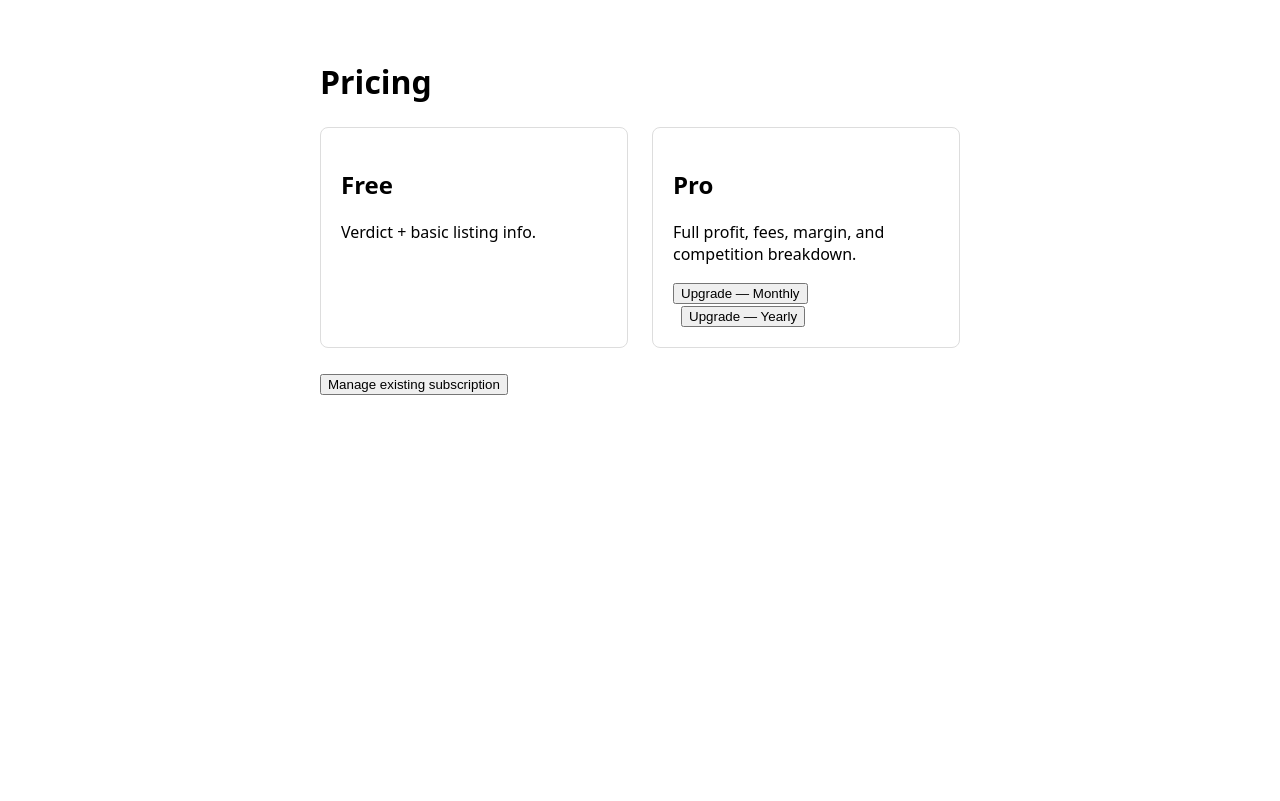
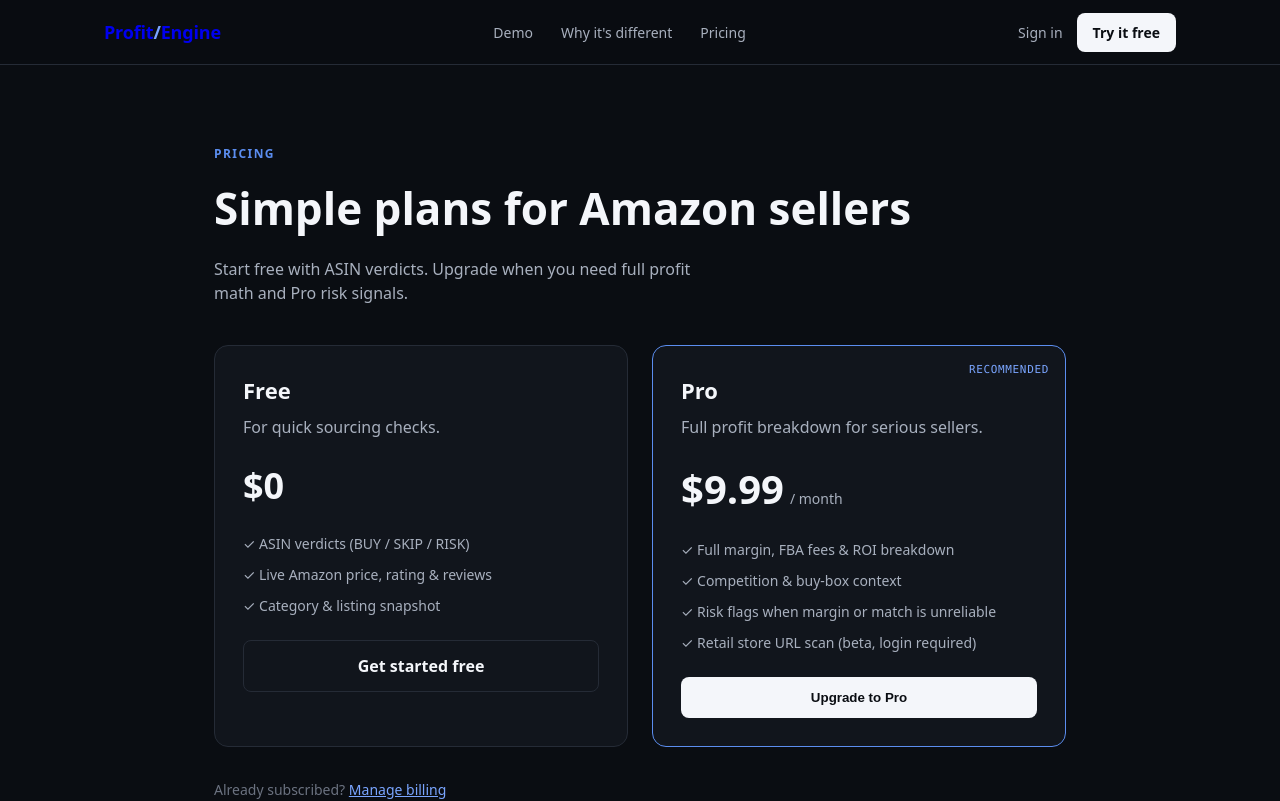
Before and after one commit to assetlabdigital-max/profit-decision-engine, a Next.js app: page /pricing in a window 1280 px wide. Shown: the top 801 px of the page. Built offline with nearby package versions, Linux system fonts and the light colour scheme.

Commit message:
Align soft-launch marketing with .99 Pro pricing and full landing page.

```diff
--- /dev/null
+++ b/src/app/globals.css
@@ -0,0 +1,73 @@
+:root {
+  --ink: #0a0d12;
+  --ink-1: #11151c;
+  --ink-2: #161b24;
+  --ink-line: #252b36;
+  --paper: #f4f6fa;
+  --paper-dim: #a8b0be;
+  --paper-faint: #6b7280;
+  --accent: #5b8def;
+  --accent-bright: #7aa5ff;
+  --buy: #34d399;
+  --risk: #f87171;
+  --radius-sm: 8px;
+  --radius-md: 14px;
+}
+
+* {
+  box-sizing: border-box;
+}
+
+html {
+  scroll-behavior: smooth;
+}
+
+body {
+  margin: 0;
+  background: var(--ink);
+  color: var(--paper);
+  font-family: system-ui, -apple-system, Segoe UI, Roboto, sans-serif;
+  line-height: 1.5;
+}
+
+.wrap {
+  max-width: 1120px;
+  margin: 0 auto;
+  padding: 0 24px;
+}
+
+.font-display {
+  font-family: system-ui, -apple-system, Segoe UI, sans-serif;
+}
+
+.font-mono {
+  font-family: ui-monospace, SFMono-Regular, Menlo, Consolas, monospace;
+}
+
+.verdict {
+  display: inline-block;
+  padding: 4px 10px;
+  border-radius: 999px;
+  font-size: 12px;
+  font-weight: 700;
+  letter-spacing: 0.04em;
+  text-transform: uppercase;
+}
+
+.verdict--buy {
+  background: rgba(52, 211, 153, 0.15);
+  color: var(--buy);
+}
+
+@media (max-width: 900px) {
+  .hero-grid,
+  .pricing-grid,
+  .trust-row,
+  .trust-stats {
+    grid-template-columns: 1fr !important;
+  }
+
+  .nav-links {
+    display: none !important;
+  }
+}
--- a/src/app/layout.tsx
+++ b/src/app/layout.tsx
@@ -1,14 +1,22 @@
 import type { Metadata } from "next";
+import "./globals.css";
 
 export const metadata: Metadata = {
-  title: "Profit Decision Engine",
-  description: "Amazon product BUY / SKIP / RISK decision engine.",
+  title: "Profit Decision Engine — BUY / SKIP / RISK for Amazon Sellers",
+  description:
+    "Paste an ASIN and get a clear Amazon sourcing verdict in seconds — margin, fees, competition, and risk flags. Free to start. Pro from $9.99/month.",
+  openGraph: {
+    title: "Profit Decision Engine",
+    description: "One verdict. Not forty tabs of spreadsheet math.",
+    url: "https://www.profit-decision-engine.com",
+    siteName: "Profit Decision Engine",
+  },
 };
 
 export default function RootLayout({ children }: { children: React.ReactNode }) {
   return (
     <html lang="en">
-      <body style={{ fontFamily: "system-ui, sans-serif", margin: 0 }}>{children}</body>
+      <body>{children}</body>
     </html>
   );
 }
--- a/src/app/pricing/page.tsx
+++ b/src/app/pricing/page.tsx
@@ -1,7 +1,24 @@
 "use client";
 
+import Link from "next/link";
 import { useState } from "react";
 import { useSearchParams } from "next/navigation";
+import Nav from "@/app/components/nav";
+import { Eyebrow } from "@/app/components/ui";
+import { Footer } from "@/app/components/cta-footer";
+
+const FREE_FEATURES = [
+  "ASIN verdicts (BUY / SKIP / RISK)",
+  "Live Amazon price, rating & reviews",
+  "Category & listing snapshot",
+];
+
+const PRO_FEATURES = [
+  "Full margin, FBA fees & ROI breakdown",
+  "Competition & buy-box context",
+  "Risk flags when margin or match is unreliable",
+  "Retail store URL scan (beta, login required)",
+];
 
 export default function PricingPage() {
   const [loading, setLoading] = useState<"checkout" | "portal" | null>(null);
@@ -9,18 +26,18 @@ export default function PricingPage() {
   const params = useSearchParams();
   const cancelled = params.get("checkout") === "cancelled";
 
-  async function upgrade(plan: "monthly" | "yearly") {
+  async function upgrade() {
     setLoading("checkout");
     setError(null);
     try {
       const res = await fetch("/api/stripe/checkout", {
         method: "POST",
         headers: { "Content-Type": "application/json" },
-        body: JSON.stringify({ plan }),
+        body: JSON.stringify({ plan: "monthly" }),
       });
       const json = await res.json();
       if (res.status === 401) {
-        window.location.href = "/login";
+        window.location.href = "/login?next=/pricing";
         return;
       }
       if (!res.ok) {
@@ -38,6 +55,10 @@ export default function PricingPage() {
     try {
       const res = await fetch("/api/stripe/portal", { method: "POST" });
       const json = await res.json();
+      if (res.status === 401) {
+        window.location.href = "/login?next=/pricing";
+        return;
+      }
       if (json?.data?.url) window.location.href = json.data.url;
     } finally {
       setLoading(null);
@@ -45,43 +66,173 @@ export default function PricingPage() {
   }
 
   return (
-    <main style={{ maxWidth: 640, margin: "60px auto", padding: "0 24px" }}>
-      <h1>Pricing</h1>
+    <>
+      <Nav />
+      <main style={{ padding: "80px 0 100px" }}>
+        <div className="wrap" style={{ maxWidth: 900 }}>
+          <Eyebrow>Pricing</Eyebrow>
+          <h1
+            className="font-display"
+            style={{ fontSize: "clamp(32px, 4vw, 44px)", fontWeight: 700, margin: "12px 0 14px" }}
+          >
+            Simple plans for Amazon sellers
+          </h1>
+          <p style={{ color: "var(--paper-dim)", maxWidth: 520, marginBottom: 40 }}>
+            Start free with ASIN verdicts. Upgrade when you need full profit math and Pro risk signals.
+          </p>
 
           {cancelled && (
-        <p style={{ color: "#92400e", background: "#fffbeb", padding: 12, borderRadius: 8 }}>
+            <p
+              style={{
+                color: "#fbbf24",
+                background: "rgba(251,191,36,0.1)",
+                padding: 14,
+                borderRadius: "var(--radius-sm)",
+                marginBottom: 24,
+              }}
+            >
               Checkout was cancelled — no charge was made.
             </p>
           )}
 
           {error && (
-        <p style={{ color: "#991b1b", background: "#fef2f2", padding: 12, borderRadius: 8 }}>
+            <p
+              style={{
+                color: "var(--risk)",
+                background: "rgba(248,113,113,0.1)",
+                padding: 14,
+                borderRadius: "var(--radius-sm)",
+                marginBottom: 24,
+              }}
+            >
               {error}
             </p>
           )}
 
-      <section style={{ display: "flex", gap: 24, marginTop: 24 }}>
-        <div style={{ border: "1px solid #ddd", borderRadius: 8, padding: 20, flex: 1 }}>
-          <h2>Free</h2>
-          <p>Verdict + basic listing info.</p>
+          <div className="pricing-grid" style={{ display: "grid", gridTemplateColumns: "1fr 1fr", gap: 24 }}>
+            <div
+              style={{
+                border: "1px solid var(--ink-line)",
+                borderRadius: "var(--radius-md)",
+                padding: 28,
+                background: "var(--ink-1)",
+              }}
+            >
+              <h2 className="font-display" style={{ fontSize: 22, margin: "0 0 8px" }}>
+                Free
+              </h2>
+              <p style={{ color: "var(--paper-dim)", margin: "0 0 20px" }}>For quick sourcing checks.</p>
+              <div className="font-display" style={{ fontSize: 36, fontWeight: 700, marginBottom: 20 }}>
+                $0
               </div>
-        <div style={{ border: "1px solid #ddd", borderRadius: 8, padding: 20, flex: 1 }}>
-          <h2>Pro</h2>
-          <p>Full profit, fees, margin, and competition breakdown.</p>
-          <button disabled={loading !== null} onClick={() => upgrade("monthly")}>
-            {loading === "checkout" ? "Redirecting..." : "Upgrade — Monthly"}
-          </button>
-          <button disabled={loading !== null} onClick={() => upgrade("yearly")} style={{ marginLeft: 8 }}>
-            Upgrade — Yearly
+              <ul style={{ listStyle: "none", padding: 0, margin: "0 0 24px", color: "var(--paper-dim)", fontSize: 14 }}>
+                {FREE_FEATURES.map((f) => (
+                  <li key={f} style={{ marginBottom: 10 }}>
+                    ✓ {f}
+                  </li>
+                ))}
+              </ul>
+              <Link
+                href="/login"
+                style={{
+                  display: "block",
+                  textAlign: "center",
+                  padding: "13px 20px",
+                  border: "1px solid var(--ink-line)",
+                  borderRadius: "var(--radius-sm)",
+                  color: "var(--paper)",
+                  textDecoration: "none",
+                  fontWeight: 600,
+                }}
+              >
+                Get started free
+              </Link>
+            </div>
+
+            <div
+              style={{
+                border: "1px solid var(--accent)",
+                borderRadius: "var(--radius-md)",
+                padding: 28,
+                background: "var(--ink-1)",
+                position: "relative",
+              }}
+            >
+              <span
+                className="font-mono"
+                style={{
+                  position: "absolute",
+                  top: 16,
+                  right: 16,
+                  fontSize: 11,
+                  color: "var(--accent-bright)",
+                  letterSpacing: "0.06em",
+                }}
+              >
+                RECOMMENDED
+              </span>
+              <h2 className="font-display" style={{ fontSize: 22, margin: "0 0 8px" }}>
+                Pro
+              </h2>
+              <p style={{ color: "var(--paper-dim)", margin: "0 0 20px" }}>Full profit breakdown for serious sellers.</p>
+              <div style={{ display: "flex", alignItems: "baseline", gap: 6, marginBottom: 20 }}>
+                <span className="font-display" style={{ fontSize: 40, fontWeight: 700 }}>
+                  $9.99
+                </span>
+                <span style={{ color: "var(--paper-dim)", fontSize: 14 }}>/ month</span>
+              </div>
+              <ul style={{ listStyle: "none", padding: 0, margin: "0 0 24px", color: "var(--paper-dim)", fontSize: 14 }}>
+                {PRO_FEATURES.map((f) => (
+                  <li key={f} style={{ marginBottom: 10 }}>
+                    ✓ {f}
+                  </li>
+                ))}
+              </ul>
+              <button
+                disabled={loading !== null}
+                onClick={upgrade}
+                style={{
+                  width: "100%",
+                  padding: "13px 20px",
+                  background: "var(--paper)",
+                  color: "var(--ink)",
+                  border: "none",
+                  borderRadius: "var(--radius-sm)",
+                  fontWeight: 600,
+                  cursor: loading ? "wait" : "pointer",
+                }}
+              >
+                {loading === "checkout" ? "Redirecting to Stripe…" : "Upgrade to Pro"}
               </button>
             </div>
-      </section>
+          </div>
 
-      <p style={{ marginTop: 24 }}>
-        <button disabled={loading !== null} onClick={manageBilling}>
-          {loading === "portal" ? "Redirecting..." : "Manage existing subscription"}
+          <p style={{ marginTop: 32, fontSize: 14, color: "var(--paper-faint)" }}>
+            Already subscribed?{" "}
+            <button
+              type="button"
+              disabled={loading !== null}
+              onClick={manageBilling}
+              style={{
+                background: "none",
+                border: "none",
+                color: "var(--accent-bright)",
+                cursor: "pointer",
+                padding: 0,
+                font: "inherit",
+                textDecoration: "underline",
+              }}
+            >
+              {loading === "portal" ? "Opening portal…" : "Manage billing"}
             </button>
           </p>
+
+          <p style={{ marginTop: 16, fontSize: 13, color: "var(--paper-faint)" }}>
+            Retail arbitrage scans are in beta while live store data is validated. ASIN analysis is launch-ready.
+          </p>
+        </div>
       </main>
+      <Footer />
+    </>
   );
 }
```
Also changed, not shown: src/app/components/demo.tsx (+65 -58 lines), src/app/components/pricing-section.tsx (+11 -10 lines), src/app/page.tsx (+7 -0 lines), 1 other file (tests, documents, lock files or other folders). Lines whose indentation alone changed are shown as unchanged.
